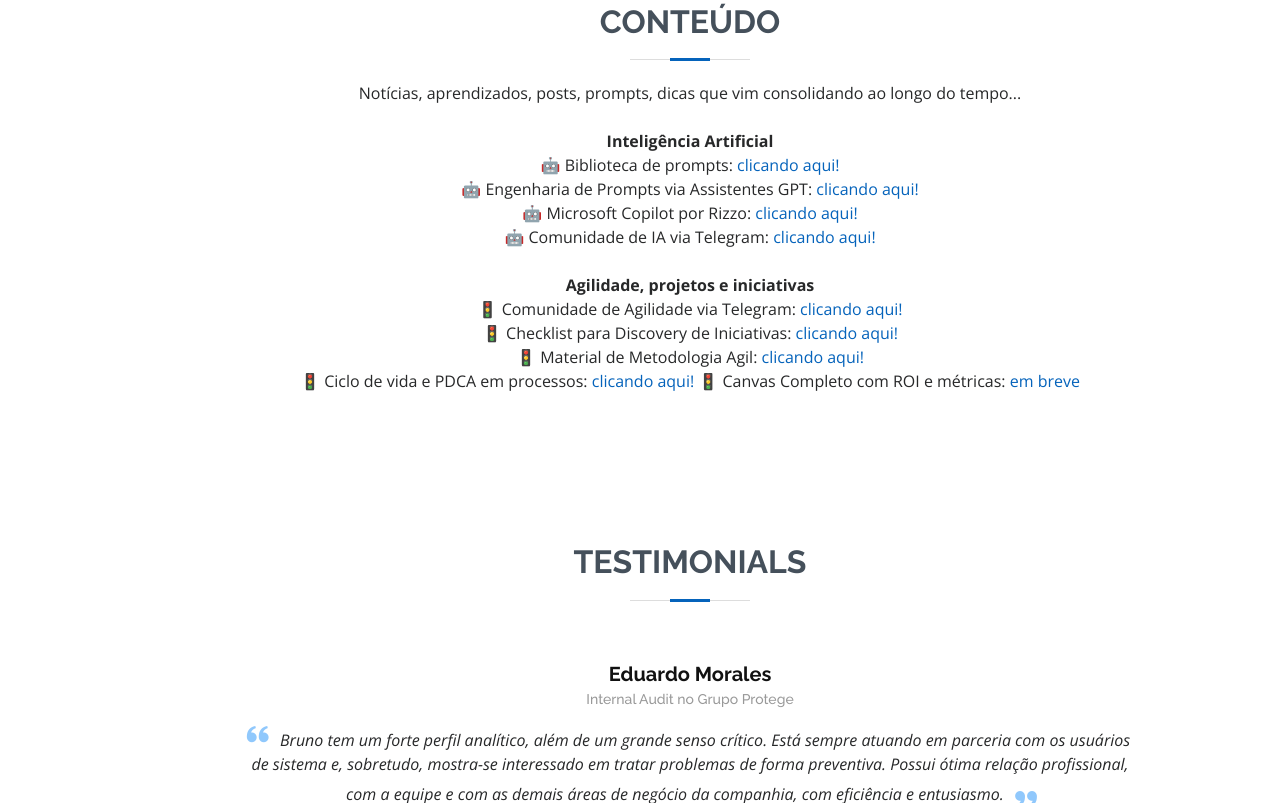
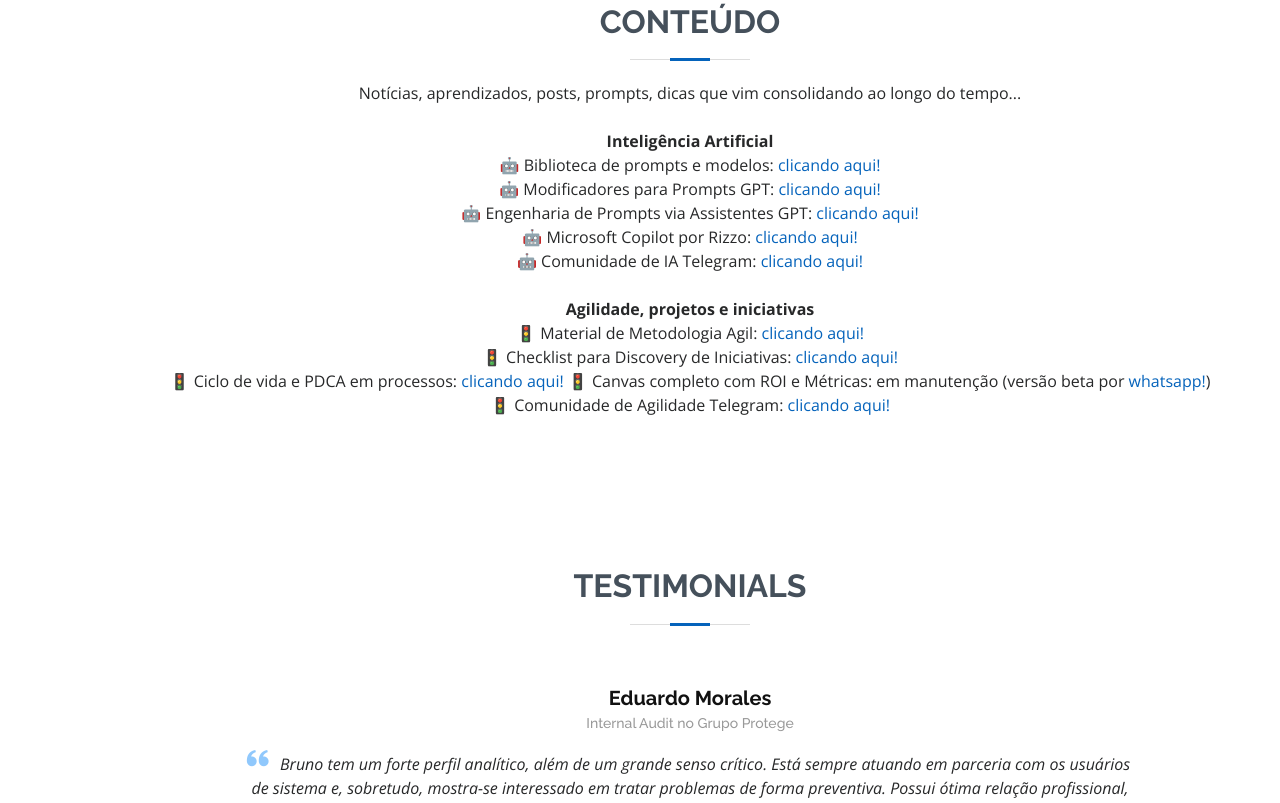
Before and after one commit to brunorizzoc/rizzo, a plain HTML site: page index.html in a window 1280 px wide. Shown: the part 4535-5338 px from the top of the page. Drawn offline with nearby package versions, Linux system fonts and the light colour scheme; files whose address does not match are found by name.

Commit message:
index.html

```diff
--- a/index.html
+++ b/index.html
@@ -471,16 +471,17 @@
         <p>Notícias, aprendizados, posts, prompts, dicas que vim consolidando ao longo do tempo...</a></p>
 	<br>
 <b>Inteligência Artificial</b><br>
-    🤖 Biblioteca de prompts: <a href="https://bit.ly/prompts_iabrasil" target="ia">clicando aqui!</a></p>
+    🤖 Biblioteca de prompts e modelos: <a href="https://bit.ly/prompts_iabrasil" target="ia">clicando aqui!</a></p>
+    🤖 Modificadores para Prompts GPT: <a href="https://brunorizzoc.github.io/rizzo/ModificadoresGPT.pdf" target="iaaaa">clicando aqui!</a></p>
     🤖 Engenharia de Prompts via Assistentes GPT: <a href="https://www.linkedin.com/pulse/engenharia-de-prompts-maximizando-efici%2525C3%2525AAncia-na-integra%2525C3%2525A7%2525C3%2525A3o-rizzo-9w8rf/?trackingId=%2FJ9zYPdXTEaBkZjq16ZpfA%3D%3D" target="iaa">clicando aqui!</a></p>
     🤖 Microsoft Copilot por Rizzo: <a href="https://brunorizzoc.github.io/rizzo/MSCOPILOT_BY_RIZZO.pdf" target="iaaa">clicando aqui!</a></p>
-    🤖 Comunidade de IA via Telegram: <a href="https://t.me/promptsbrasil" target="iaaaa">clicando aqui!</a></p>
+    🤖 Comunidade de IA Telegram: <a href="https://t.me/promptsbrasil" target="iaaaaa">clicando aqui!</a></p>
 <br><b>Agilidade, projetos e iniciativas</b><br>
-    🚦 Comunidade de Agilidade via Telegram: <a href="https://t.me/agilebrasil" target="ag">clicando aqui!</a></p>
+    🚦 Material de Metodologia Agil: <a href="https://brunorizzoc.github.io/rizzo/Mindset_MetodologiaAgil.pdf" target="aggg">clicando aqui!</a></p>
     🚦 Checklist para Discovery de Iniciativas: <a href="https://brunorizzoc.github.io/rizzo/ChecklistDiscovery.pdf" target="agg">clicando aqui!</a></p>
-    🚦 Material de Metodologia Agil: <a href="https://brunorizzoc.github.io/rizzo/Mindset_MetodologiaAgil.pdf" target="aggg">clicando aqui!</a></p>
     🚦 Ciclo de vida e PDCA em processos: <a href="https://www.linkedin.com/posts/brunorizzo_pdca-problemas-activity-6863959125496238080--g65?utm_source=share&utm_medium=member_desktop" target="agggg">clicando aqui!</a>
-    🚦 Canvas Completo com ROI e métricas: <a href="#" target="agggg">em breve</a>
+    🚦 Canvas completo com ROI e Métricas: em manutenção (versão beta por <a href="https://bitly.com/brunorizzow" target="agggg">whatsapp!</a>)</p>
+    🚦 Comunidade de Agilidade Telegram: <a href="https://t.me/agilebrasil" target="ag">clicando aqui!</a></p>
 </tbody></table>
 
 
```
